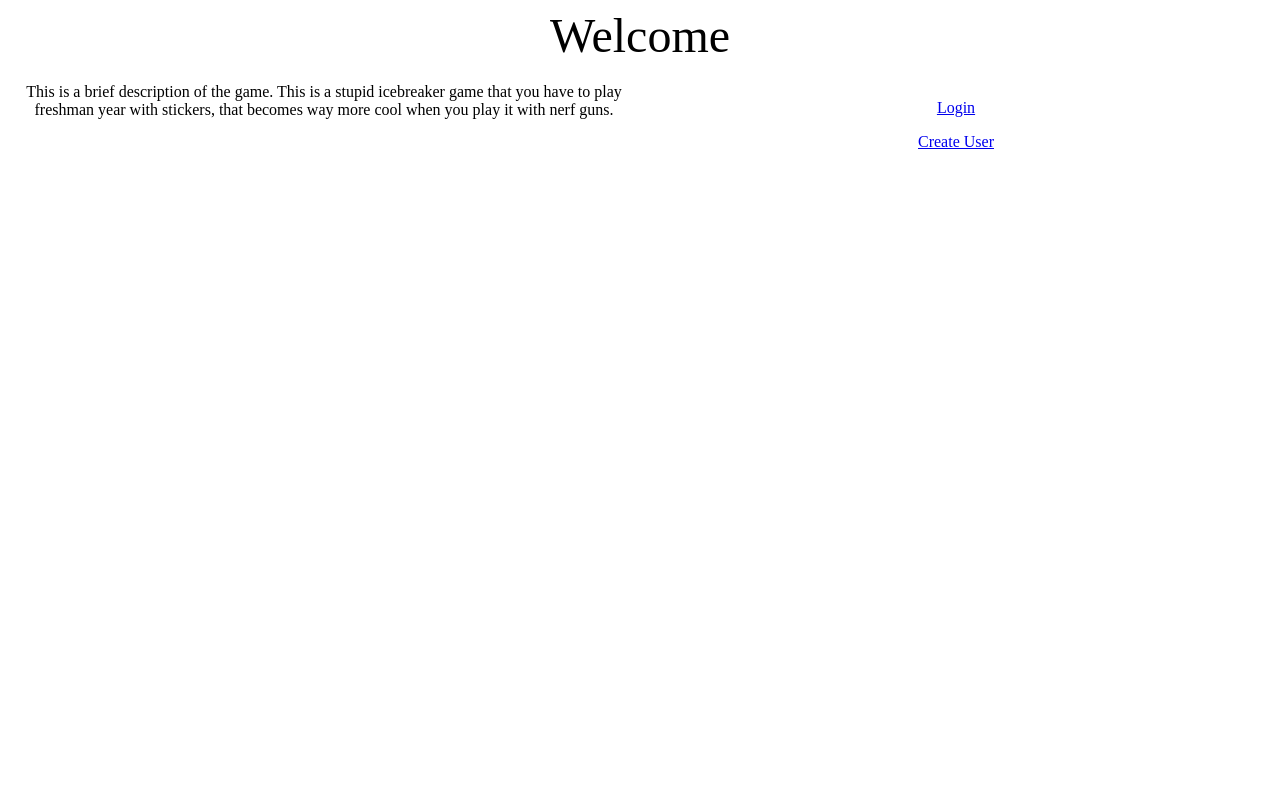
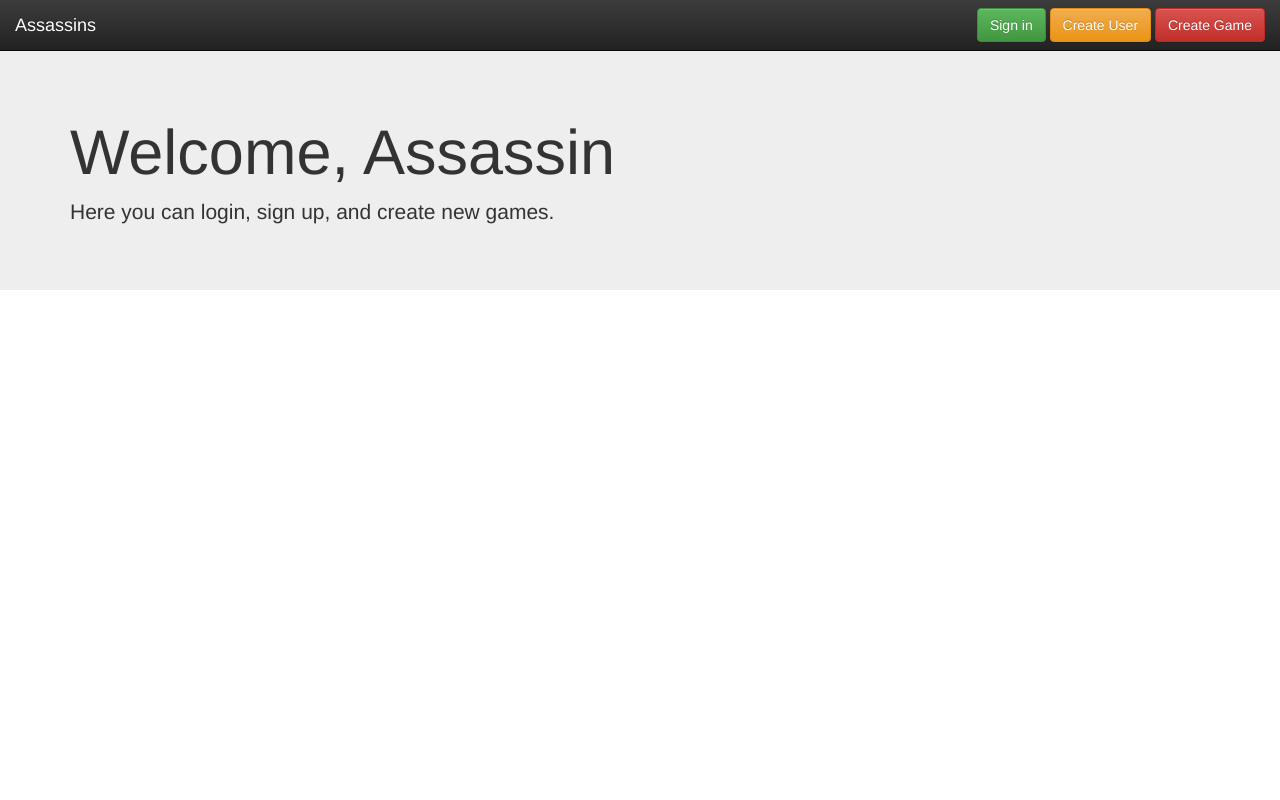
Before and after one commit to Squa256/assassins, a Django app: template assassins/assassins/templates/assassins/index.html in a window 1280 px wide. Run offline with Django 3.2, Linux system fonts and the light colour scheme; the template is opened without the code that fills it, so the values that code supplies are empty; some libraries are stand-ins or nearby versions.

Commit message:
Add frontend for welcome page

```diff
--- a/assassins/assassins/templates/assassins/index.html
+++ b/assassins/assassins/templates/assassins/index.html
@@ -1,22 +1,82 @@
-<head>
-	<div style="width: 100%; padding: 0 0 20px 0; clear:both;" align="center">
-		<font size="8">Welcome</font>
-	</div>
-</head>
+{% load staticfiles %}
+<!doctype html>
+<!--[if lt IE 7]>      <html class="no-js lt-ie9 lt-ie8 lt-ie7" lang=""> <![endif]-->
+<!--[if IE 7]>         <html class="no-js lt-ie9 lt-ie8" lang=""> <![endif]-->
+<!--[if IE 8]>         <html class="no-js lt-ie9" lang=""> <![endif]-->
+<!--[if gt IE 8]><!--> <html class="no-js" lang=""> <!--<![endif]-->
+    <head>
+        <meta charset="utf-8">
+        <meta http-equiv="X-UA-Compatible" content="IE=edge,chrome=1">
+        <title></title>
+        <meta name="description" content="">
+        <meta name="viewport" content="width=device-width, initial-scale=1">
+        <link rel="apple-touch-icon" href="apple-touch-icon.png">
 
-<body>
-	<div style="width: 50%; float:left;" align="center">
-		This is a brief description of the game. This is a stupid icebreaker game that
-			you have to play freshman year with stickers, that becomes way more cool when
-			you play it with nerf guns.
-	</div>
-	<div style="width: 50%; float:right;" align="center">
-		<p>
-			<a href="{% url 'login' %}">Login</a>
-		</p>
+        <link rel="stylesheet" href="{% static "css/bootstrap.min.css" %}">
+        <style>
+            body {
+                padding-top: 50px;
+                padding-bottom: 20px;
+            }
+        </style>
+        <link rel="stylesheet" href="{% static "css/bootstrap-theme.min.css" %}">
+        <link rel="stylesheet" href="{% static "css/main.css" %}">
 
-		<p>
-			<a href="{% url 'users:create' %}">Create User</a>
-		</p>
-	</div>
-</body>
+        <script src="{% static "js/vendor/modernizr-2.8.3-respond-1.4.2.min.js" %}"></script>
+    </head>
+    <body>
+        <!--[if lt IE 8]>
+            <p class="browserupgrade">You are using an <strong>outdated</strong> browser. Please <a href="http://browsehappy.com/">upgrade your browser</a> to improve your experience.</p>
+        <![endif]-->
+    <nav class="navbar navbar-inverse navbar-fixed-top" role="navigation">
+      <div class="container-fluid">
+        <div class="navbar-header">
+          <button type="button" class="navbar-toggle collapsed" data-toggle="collapse" data-target="#navbar" aria-expanded="false" aria-controls="navbar">
+            <span class="sr-only">Toggle navigation</span>
+            <span class="icon-bar"></span>
+            <span class="icon-bar"></span>
+            <span class="icon-bar"></span>
+          </button>
+          <a class="navbar-brand" href="/">Assassins</a>
+        </div>
+        <div id="navbar" class="navbar-collapse collapse">
+          <form class="navbar-form navbar-right" role="form">
+            <!-- <div class="form-group">
+              <input type="text" placeholder="Username" class="form-control">
+            </div>
+            <div class="form-group">
+              <input type="password" placeholder="Password" class="form-control">
+            </div> -->
+            <a href="/login" class="btn btn-success">Sign in</a>
+            <a href="/user/create" class="btn btn-warning">Create User</a>
+            <a href="/game/create" class="btn btn-danger">Create Game</a>
+          </form>
+        </div><!--/.navbar-collapse -->
+      </div>
+    </nav>
+
+    <!-- Main jumbotron for a primary marketing message or call to action -->
+    <div class="jumbotron">
+      <div class="container">
+        <h1>Welcome, Assassin</h1>
+        <p>Here you can login, sign up, and create new games.</p>
+      </div>
+    </div>
+        <script src="//ajax.googleapis.com/ajax/libs/jquery/1.11.2/jquery.min.js"></script>
+        <script>window.jQuery || document.write('<script src="js/vendor/jquery-1.11.2.min.js"><\/script>')</script>
+
+        <script src="{% static "js/vendor/bootstrap.min.js" %}"></script>
+
+        <script src="{% static "js/main.js" %}"></script>
+
+        <!-- Google Analytics: change UA-XXXXX-X to be your site's ID. -->
+        <script>
+            (function(b,o,i,l,e,r){b.GoogleAnalyticsObject=l;b[l]||(b[l]=
+            function(){(b[l].q=b[l].q||[]).push(arguments)});b[l].l=+new Date;
+            e=o.createElement(i);r=o.getElementsByTagName(i)[0];
+            e.src='//www.google-analytics.com/analytics.js';
+            r.parentNode.insertBefore(e,r)}(window,document,'script','ga'));
+            ga('create','UA-XXXXX-X','auto');ga('send','pageview');
+        </script>
+    </body>
+</html>
```
